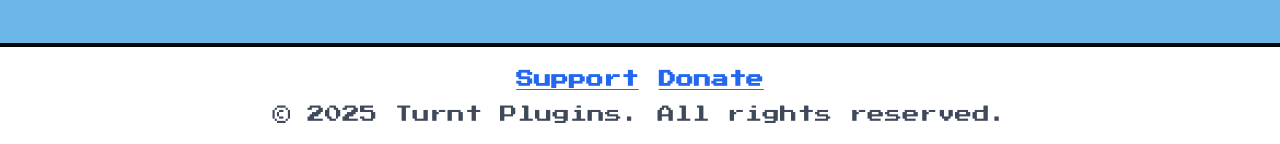
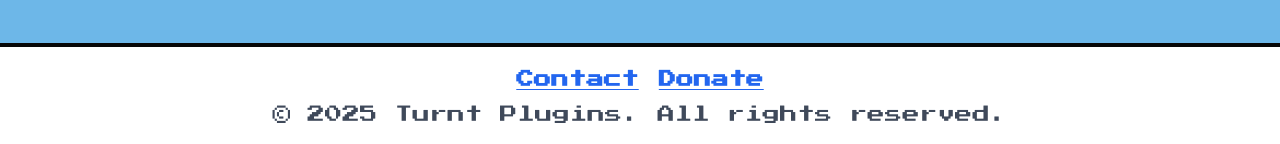
Before and after one commit to worbybaby/TurntPlugins-website, a Next.js app: page /donate in a window 1280 px wide. Shown: the part 1685-1829 px from the top of the page. Built offline with nearby package versions, Linux system fonts and the light colour scheme; no server answers.

Commit message:
Change 'Support' to 'Contact' in footer for clarity

```diff
--- a/app/donate/page.tsx
+++ b/app/donate/page.tsx
@@ -212,7 +212,7 @@ export default function DonatePage() {
         <div className="max-w-7xl mx-auto text-center text-sm text-gray-700">
           <div className="mb-2 space-x-4">
             <Link href="/support" className="text-blue-600 hover:text-blue-800 underline font-bold">
-              Support
+              Contact
             </Link>
             <Link href="/donate" className="text-blue-600 hover:text-blue-800 underline font-bold">
               Donate
--- a/app/page.tsx
+++ b/app/page.tsx
@@ -95,7 +95,7 @@ export default function Home() {
         <div className="max-w-7xl mx-auto text-center text-sm text-gray-700">
           <div className="mb-2 space-x-4">
             <Link href="/support" className="text-blue-600 hover:text-blue-800 underline font-bold">
-              Support
+              Contact
             </Link>
             <Link href="/donate" className="text-blue-600 hover:text-blue-800 underline font-bold">
               Donate
--- a/app/support/page.tsx
+++ b/app/support/page.tsx
@@ -194,7 +194,7 @@ export default function SupportPage() {
         <div className="max-w-7xl mx-auto text-center text-sm text-gray-700">
           <div className="mb-2 space-x-4">
             <Link href="/support" className="text-blue-600 hover:text-blue-800 underline font-bold">
-              Support
+              Contact
             </Link>
             <Link href="/donate" className="text-blue-600 hover:text-blue-800 underline font-bold">
               Donate
--- a/app/videos/page.tsx
+++ b/app/videos/page.tsx
@@ -103,7 +103,7 @@ export default function VideosPage() {
         <div className="max-w-7xl mx-auto text-center text-sm text-gray-700">
           <div className="mb-2 space-x-4">
             <Link href="/support" className="text-blue-600 hover:text-blue-800 underline font-bold">
-              Support
+              Contact
             </Link>
             <Link href="/donate" className="text-blue-600 hover:text-blue-800 underline font-bold">
               Donate
```
